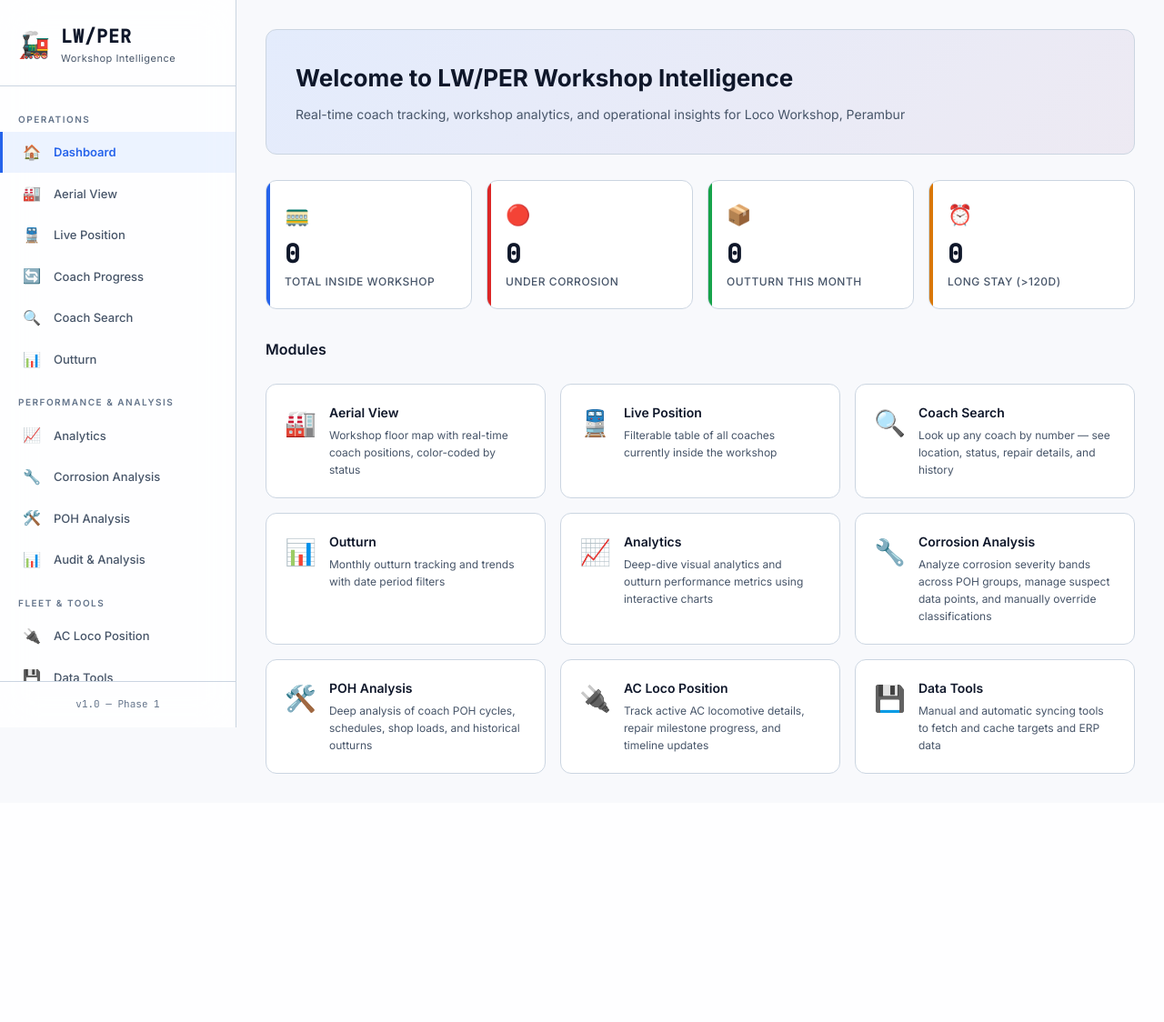
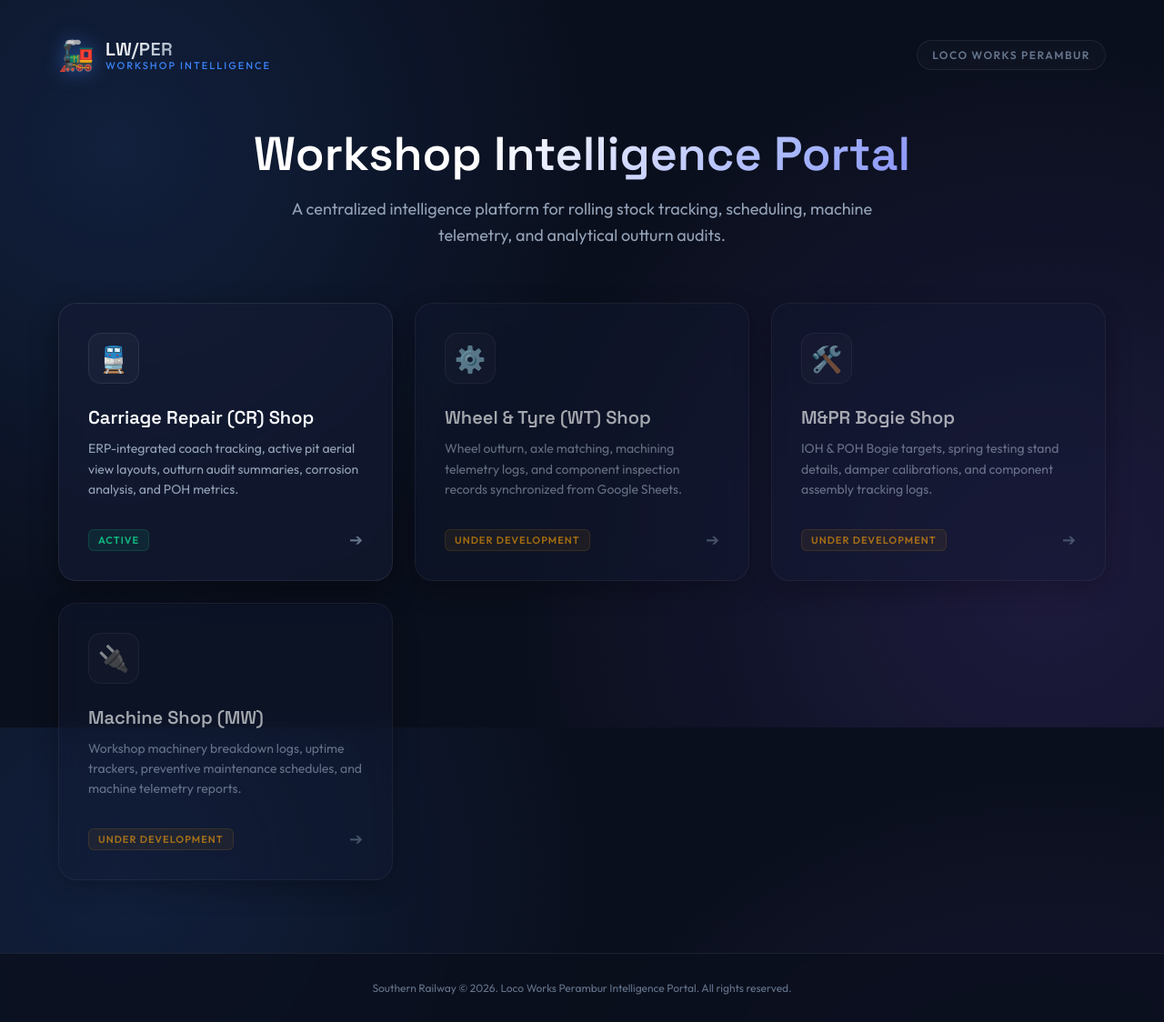
Before and after one commit to jijolw/Loco-Works-Dashboard, a Flask app: page / in a window 1280 px wide. Shown: the whole page at 91% size. Before the commit the page ends 851 px from the top, so only its background shows below. Run offline with Flask 3, Linux system fonts and the light colour scheme; data that the repository does not hold is empty.

Commit message:
Implement unified Index welcome portal and route mapping

```diff
--- a/app.py
+++ b/app.py
@@ -17,13 +17,17 @@ app = Flask(
 )
 
 
-# =====================================================
-# FRONTEND — serve the SPA
-# =====================================================
+@app.route("/")
+def landing():
+    """Serve the central welcome landing portal."""
+    return render_template("landing.html")
 
-@app.route("/")
+
+@app.route("/cr")
 def index():
+    """Serve the Carriage Repair (CR) Shop SPA dashboard."""
     return render_template("index.html")
+
 
 
 @app.route("/coach/reports/aerialview/print.html")
--- a/templates/index.html
+++ b/templates/index.html
@@ -23,6 +23,7 @@
 
     <!-- ===== SIDEBAR ===== -->
     <aside class="sidebar" id="sidebar">
+        <a href="/" style="text-decoration: none; color: inherit; display: block; width: 100%;">
             <div class="sidebar-logo">
                 <div class="logo-icon">🚂</div>
                 <div class="logo-text">
@@ -30,6 +31,7 @@
                     <span class="logo-subtitle">Workshop Intelligence</span>
                 </div>
             </div>
+        </a>
 
         <nav class="sidebar-nav">
             <ul class="nav-list">
--- /dev/null
+++ b/templates/landing.html
@@ -0,0 +1,416 @@
+<!DOCTYPE html>
+<html lang="en">
+<head>
+    <meta charset="UTF-8">
+    <meta name="viewport" content="width=device-width, initial-scale=1.0">
+    <meta name="description" content="LW/PER Workshop Intelligence Portal — Southern Railway Loco Works Perambur Dashboard Hub.">
+    <title>LW/PER Workshop Intelligence Portal</title>
+
+    <!-- Google Fonts -->
+    <link rel="preconnect" href="https://fonts.googleapis.com">
+    <link rel="preconnect" href="https://fonts.gstatic.com" crossorigin>
+    <link href="https://fonts.googleapis.com/css2?family=Outfit:wght@300;400;500;600;700&family=Space+Grotesk:wght@400;500;600&display=swap" rel="stylesheet">
+
+    <style>
+        :root {
+            --bg-base: #0a0f1d;
+            --bg-card: rgba(20, 28, 52, 0.6);
+            --bg-card-hover: rgba(28, 39, 72, 0.8);
+            --border: rgba(255, 255, 255, 0.08);
+            --border-hover: rgba(59, 130, 246, 0.5);
+            --text-primary: #f8fafc;
+            --text-secondary: #94a3b8;
+            --text-muted: #64748b;
+            --accent-blue: #3b82f6;
+            --accent-purple: #8b5cf6;
+            --shadow: 0 10px 30px rgba(0, 0, 0, 0.4);
+            --transition: all 0.3s cubic-bezier(0.4, 0, 0.2, 1);
+        }
+
+        * {
+            box-sizing: border-box;
+            margin: 0;
+            padding: 0;
+        }
+
+        body {
+            background-color: var(--bg-base);
+            color: var(--text-primary);
+            font-family: 'Outfit', sans-serif;
+            min-height: 100vh;
+            display: flex;
+            flex-direction: column;
+            overflow-x: hidden;
+            background-image:
+                radial-gradient(circle at 10% 20%, rgba(59, 130, 246, 0.15) 0%, transparent 40%),
+                radial-gradient(circle at 90% 80%, rgba(139, 92, 246, 0.15) 0%, transparent 45%);
+            background-attachment: fixed;
+        }
+
+        /* Header Styles */
+        header {
+            width: 100%;
+            max-width: 1200px;
+            margin: 0 auto;
+            padding: 40px 24px;
+            display: flex;
+            justify-content: space-between;
+            align-items: center;
+        }
+
+        .logo {
+            display: flex;
+            align-items: center;
+            gap: 12px;
+        }
+
+        .logo-icon {
+            font-size: 32px;
+            filter: drop-shadow(0 0 10px rgba(59, 130, 246, 0.5));
+        }
+
+        .logo-text {
+            font-family: 'Space Grotesk', sans-serif;
+            font-size: 20px;
+            font-weight: 700;
+            letter-spacing: 0.5px;
+            background: linear-gradient(135deg, var(--text-primary) 30%, var(--text-secondary));
+            -webkit-background-clip: text;
+            -webkit-text-fill-color: transparent;
+        }
+
+        .logo-subtitle {
+            font-size: 11px;
+            font-weight: 500;
+            color: var(--accent-blue);
+            text-transform: uppercase;
+            letter-spacing: 2px;
+            display: block;
+            margin-top: -2px;
+        }
+
+        .railway-banner {
+            font-size: 12px;
+            font-weight: 600;
+            color: var(--text-muted);
+            letter-spacing: 1.5px;
+            text-transform: uppercase;
+            border: 1px solid var(--border);
+            padding: 8px 16px;
+            border-radius: 30px;
+            background: rgba(255, 255, 255, 0.02);
+            backdrop-filter: blur(5px);
+        }
+
+        /* Main Portal Container */
+        .portal-container {
+            flex: 1;
+            width: 100%;
+            max-width: 1200px;
+            margin: 0 auto;
+            padding: 20px 24px 80px 24px;
+            display: flex;
+            flex-direction: column;
+            justify-content: center;
+        }
+
+        .welcome-section {
+            text-align: center;
+            margin-bottom: 60px;
+            animation: fadeInDown 0.8s ease;
+        }
+
+        .welcome-title {
+            font-family: 'Space Grotesk', sans-serif;
+            font-size: clamp(32px, 5vw, 52px);
+            font-weight: 700;
+            line-height: 1.15;
+            margin-bottom: 16px;
+            background: linear-gradient(135deg, #ffffff 40%, #a5b4fc, #6366f1);
+            -webkit-background-clip: text;
+            -webkit-text-fill-color: transparent;
+        }
+
+        .welcome-desc {
+            font-size: clamp(16px, 2vw, 18px);
+            color: var(--text-secondary);
+            max-width: 700px;
+            margin: 0 auto;
+            line-height: 1.6;
+        }
+
+        /* Shop Grid */
+        .shop-grid {
+            display: grid;
+            grid-template-columns: repeat(auto-fit, minmax(280px, 1fr));
+            gap: 24px;
+            animation: fadeInUp 0.8s ease;
+        }
+
+        /* Card Styles */
+        .shop-card {
+            background: var(--bg-card);
+            border: 1px solid var(--border);
+            border-radius: 20px;
+            padding: 32px;
+            display: flex;
+            flex-direction: column;
+            justify-content: space-between;
+            min-height: 280px;
+            text-decoration: none;
+            color: inherit;
+            position: relative;
+            overflow: hidden;
+            box-shadow: var(--shadow);
+            backdrop-filter: blur(10px);
+            transition: var(--transition);
+        }
+
+        .shop-card::before {
+            content: '';
+            position: absolute;
+            top: 0;
+            left: 0;
+            width: 100%;
+            height: 100%;
+            background: linear-gradient(135deg, rgba(59, 130, 246, 0.05), rgba(139, 92, 246, 0.05));
+            opacity: 0;
+            transition: var(--transition);
+            z-index: 0;
+        }
+
+        .shop-card:hover {
+            transform: translateY(-8px);
+            border-color: var(--border-hover);
+            box-shadow: 0 20px 40px rgba(59, 130, 246, 0.15);
+        }
+
+        .shop-card:hover::before {
+            opacity: 1;
+        }
+
+        .shop-card.disabled {
+            cursor: not-allowed;
+            opacity: 0.65;
+        }
+
+        .shop-card.disabled:hover {
+            transform: none;
+            border-color: var(--border);
+            box-shadow: var(--shadow);
+        }
+
+        .shop-card.disabled::before {
+            display: none;
+        }
+
+        .card-header {
+            position: relative;
+            z-index: 1;
+        }
+
+        .card-icon-wrapper {
+            width: 56px;
+            height: 56px;
+            border-radius: 14px;
+            background: rgba(255, 255, 255, 0.03);
+            border: 1px solid var(--border);
+            display: flex;
+            align-items: center;
+            justify-content: center;
+            font-size: 28px;
+            margin-bottom: 24px;
+            transition: var(--transition);
+        }
+
+        .shop-card:hover .card-icon-wrapper {
+            background: rgba(59, 130, 246, 0.1);
+            border-color: var(--border-hover);
+            transform: scale(1.1);
+        }
+
+        .shop-card.disabled:hover .card-icon-wrapper {
+            background: rgba(255, 255, 255, 0.03);
+            border-color: var(--border);
+            transform: none;
+        }
+
+        .card-title {
+            font-family: 'Space Grotesk', sans-serif;
+            font-size: 20px;
+            font-weight: 600;
+            margin-bottom: 10px;
+            color: var(--text-primary);
+        }
+
+        .card-desc {
+            font-size: 14px;
+            line-height: 1.6;
+            color: var(--text-secondary);
+        }
+
+        .card-footer {
+            margin-top: 32px;
+            display: flex;
+            justify-content: space-between;
+            align-items: center;
+            position: relative;
+            z-index: 1;
+        }
+
+        .badge {
+            font-size: 11px;
+            font-weight: 600;
+            text-transform: uppercase;
+            letter-spacing: 1px;
+            padding: 4px 10px;
+            border-radius: 6px;
+        }
+
+        .badge-active {
+            background: rgba(16, 185, 129, 0.1);
+            color: #10b981;
+            border: 1px solid rgba(16, 185, 129, 0.2);
+        }
+
+        .badge-pending {
+            background: rgba(245, 158, 11, 0.1);
+            color: #f59e0b;
+            border: 1px solid rgba(245, 158, 11, 0.2);
+        }
+
+        .action-arrow {
+            font-size: 18px;
+            color: var(--text-muted);
+            transition: var(--transition);
+        }
+
+        .shop-card:hover .action-arrow {
+            color: var(--accent-blue);
+            transform: translateX(6px);
+        }
+
+        .shop-card.disabled:hover .action-arrow {
+            color: var(--text-muted);
+            transform: none;
+        }
+
+        /* Footer */
+        footer {
+            text-align: center;
+            padding: 30px;
+            color: var(--text-muted);
+            font-size: 12px;
+            border-top: 1px solid var(--border);
+            background: rgba(10, 15, 29, 0.8);
+            backdrop-filter: blur(5px);
+        }
+
+        /* Keyframes */
+        @keyframes fadeInDown {
+            from {
+                opacity: 0;
+                transform: translateY(-20px);
+            }
+            to {
+                opacity: 1;
+                transform: translateY(0);
+            }
+        }
+
+        @keyframes fadeInUp {
+            from {
+                opacity: 0;
+                transform: translateY(20px);
+            }
+            to {
+                opacity: 1;
+                transform: translateY(0);
+            }
+        }
+    </style>
+</head>
+<body>
+
+    <header>
+        <div class="logo">
+            <div class="logo-icon">🚂</div>
+            <div>
+                <span class="logo-text">LW/PER</span>
+                <span class="logo-subtitle">Workshop Intelligence</span>
+            </div>
+        </div>
+        <div class="railway-banner">Loco Works Perambur</div>
+    </header>
+
+    <div class="portal-container">
+
+        <section class="welcome-section">
+            <h1 class="welcome-title">Workshop Intelligence Portal</h1>
+            <p class="welcome-desc">A centralized intelligence platform for rolling stock tracking, scheduling, machine telemetry, and analytical outturn audits.</p>
+        </section>
+
+        <div class="shop-grid">
+
+            <!-- 1. Carriage Repair Shop -->
+            <a href="/cr" class="shop-card">
+                <div class="card-header">
+                    <div class="card-icon-wrapper">🚆</div>
+                    <h2 class="card-title">Carriage Repair (CR) Shop</h2>
+                    <p class="card-desc">ERP-integrated coach tracking, active pit aerial view layouts, outturn audit summaries, corrosion analysis, and POH metrics.</p>
+                </div>
+                <div class="card-footer">
+                    <span class="badge badge-active">Active</span>
+                    <span class="action-arrow">➔</span>
+                </div>
+            </a>
+
+            <!-- 2. Wheel & Tyre Shop -->
+            <a href="#" class="shop-card disabled" onclick="event.preventDefault(); alert('Wheel & Tyre Shop Dashboard is currently under development.');">
+                <div class="card-header">
+                    <div class="card-icon-wrapper">⚙️</div>
+                    <h2 class="card-title">Wheel & Tyre (WT) Shop</h2>
+                    <p class="card-desc">Wheel outturn, axle matching, machining telemetry logs, and component inspection records synchronized from Google Sheets.</p>
+                </div>
+                <div class="card-footer">
+                    <span class="badge badge-pending">Under Development</span>
+                    <span class="action-arrow">➔</span>
+                </div>
+            </a>
+
+            <!-- 3. M&PR Bogie Shop -->
+            <a href="#" class="shop-card disabled" onclick="event.preventDefault(); alert('M&PR Bogie Shop Dashboard is currently under development.');">
+                <div class="card-header">
+                    <div class="card-icon-wrapper">🛠️</div>
+                    <h2 class="card-title">M&PR Bogie Shop</h2>
+                    <p class="card-desc">IOH & POH Bogie targets, spring testing stand details, damper calibrations, and component assembly tracking logs.</p>
+                </div>
+                <div class="card-footer">
+                    <span class="badge badge-pending">Under Development</span>
+                    <span class="action-arrow">➔</span>
+                </div>
+            </a>
+
+            <!-- 4. Machine Shop -->
+            <a href="#" class="shop-card disabled" onclick="event.preventDefault(); alert('Machine Shop (MW) Dashboard is currently under development.');">
+                <div class="card-header">
+                    <div class="card-icon-wrapper">🔌</div>
+                    <h2 class="card-title">Machine Shop (MW)</h2>
+                    <p class="card-desc">Workshop machinery breakdown logs, uptime trackers, preventive maintenance schedules, and machine telemetry reports.</p>
+                </div>
+                <div class="card-footer">
+                    <span class="badge badge-pending">Under Development</span>
+                    <span class="action-arrow">➔</span>
+                </div>
+            </a>
+
+        </div>
+
+    </div>
+
+    <footer>
+        Southern Railway &copy; 2026. Loco Works Perambur Intelligence Portal. All rights reserved.
+    </footer>
+
+</body>
+</html>
```
Lines whose indentation alone changed are shown as unchanged.
